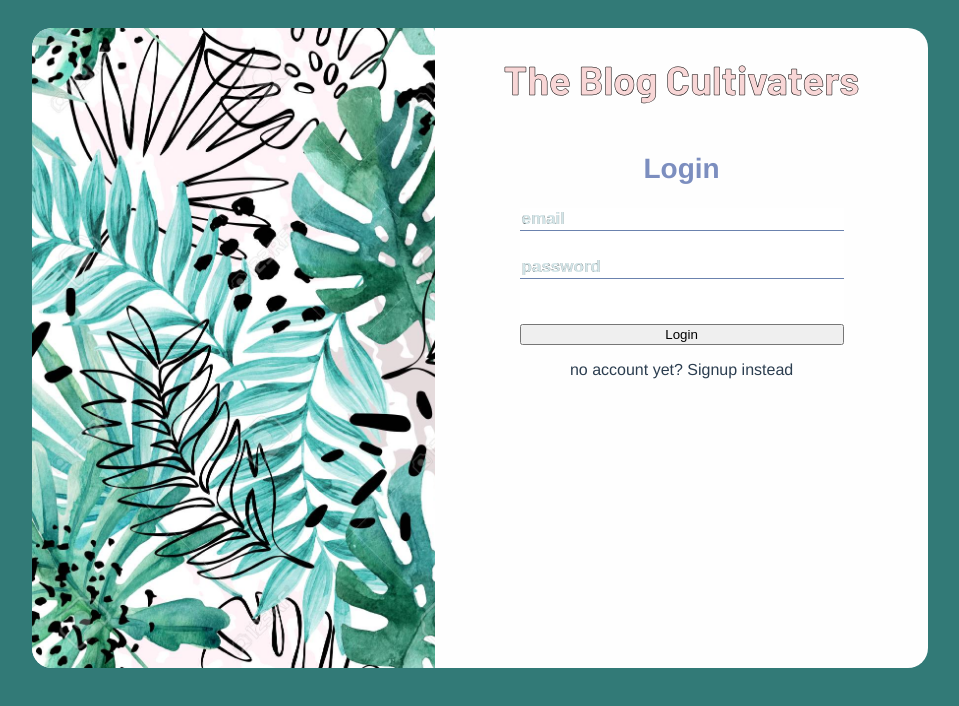
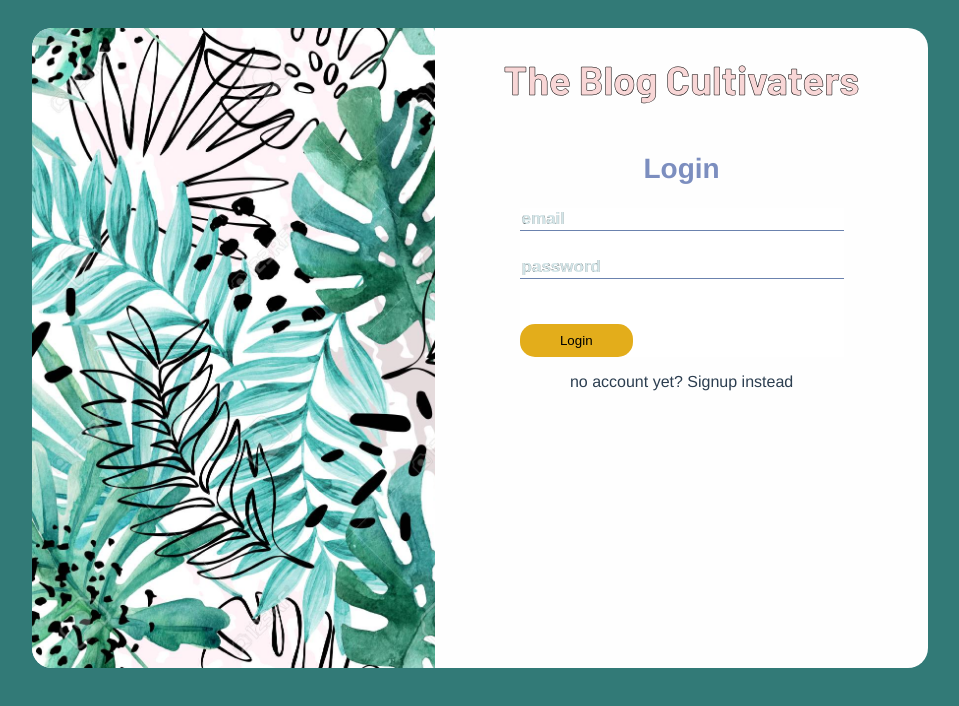
Before and after one commit to thabo-div2/lc_studios_blogs, a Vue app: page / in a window 1280 px wide. Shown: the top 706 px of the page, without its empty margins (304-1263 px from the left). Built offline with nearby package versions, Linux system fonts and the light colour scheme; no server answers.

Commit message:
update login

```diff
--- a/src/components/Login.vue
+++ b/src/components/Login.vue
@@ -112,6 +112,10 @@ export default {
     background-image: url(../assets/login_image.jpg);
   }
   .login_btn {
-
+    background: #E3AD1B;
+    border: none;
+    width: 35%;
+    padding: 9px 0 9px 0;
+    border-radius: 15px;
   }
 </style>
```
